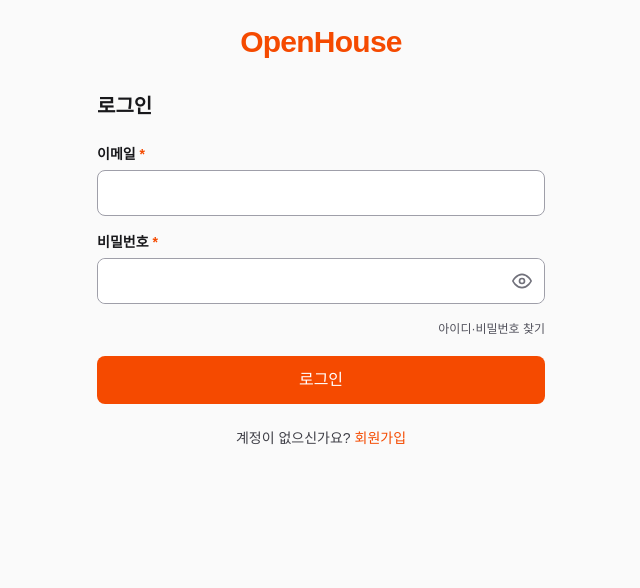
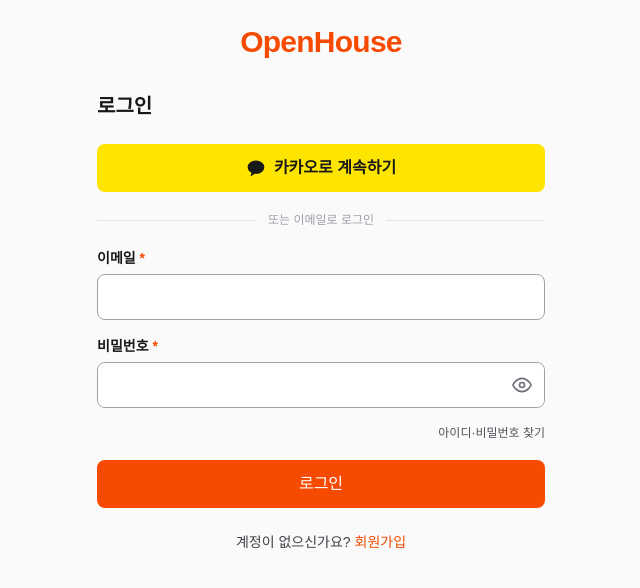
Before and after one commit to busy971126-arch/openhouse, a Next.js app: page /login in a window 1280 px wide. Shown: the top 588 px of the page, without its empty margins (319-959 px from the left). Built offline with nearby package versions, Linux system fonts and the light colour scheme; no server answers.

Commit message:
feat(auth): add Kakao login to sign-in page

```diff
--- a/app/login/LoginForm.tsx
+++ b/app/login/LoginForm.tsx
@@ -6,6 +6,7 @@
 import { createClient } from "@/lib/supabase/client";
 import { Alert } from "@/components/Alert";
 import { AuthBrandHero } from "@/components/auth/AuthBrandHero";
+import { KakaoLoginButton } from "@/components/auth/KakaoLoginButton";
 import { PasswordInput, SignupField, SignupInput } from "@/components/SignupField";
 import { mapSignupError } from "@/lib/utils/auth-errors";
 
@@ -52,6 +53,14 @@
           <Alert message={error} />
         </div>
       )}
+
+      <KakaoLoginButton next={redirect} />
+
+      <div className="my-5 flex items-center gap-3" aria-hidden="true">
+        <div className="h-px flex-1 bg-zinc-200" />
+        <span className="text-xs text-zinc-400">또는 이메일로 로그인</span>
+        <div className="h-px flex-1 bg-zinc-200" />
+      </div>
 
       <form onSubmit={handleSubmit} className="flex flex-col gap-4">
         <SignupField label="이메일" required>
```
